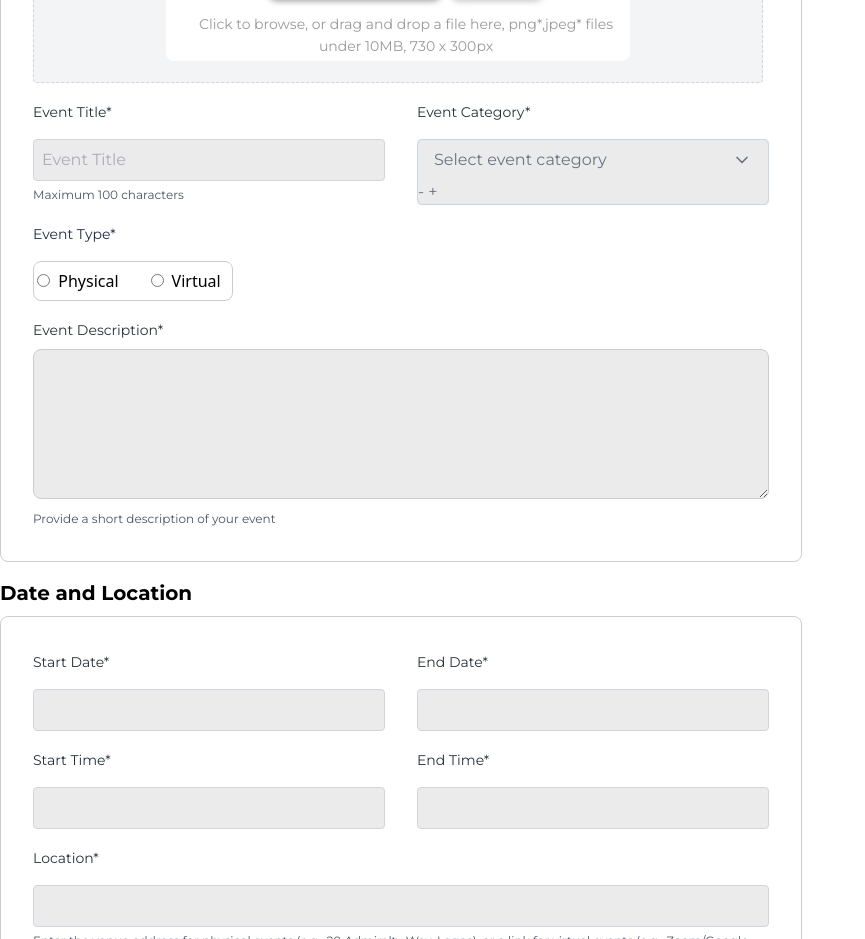
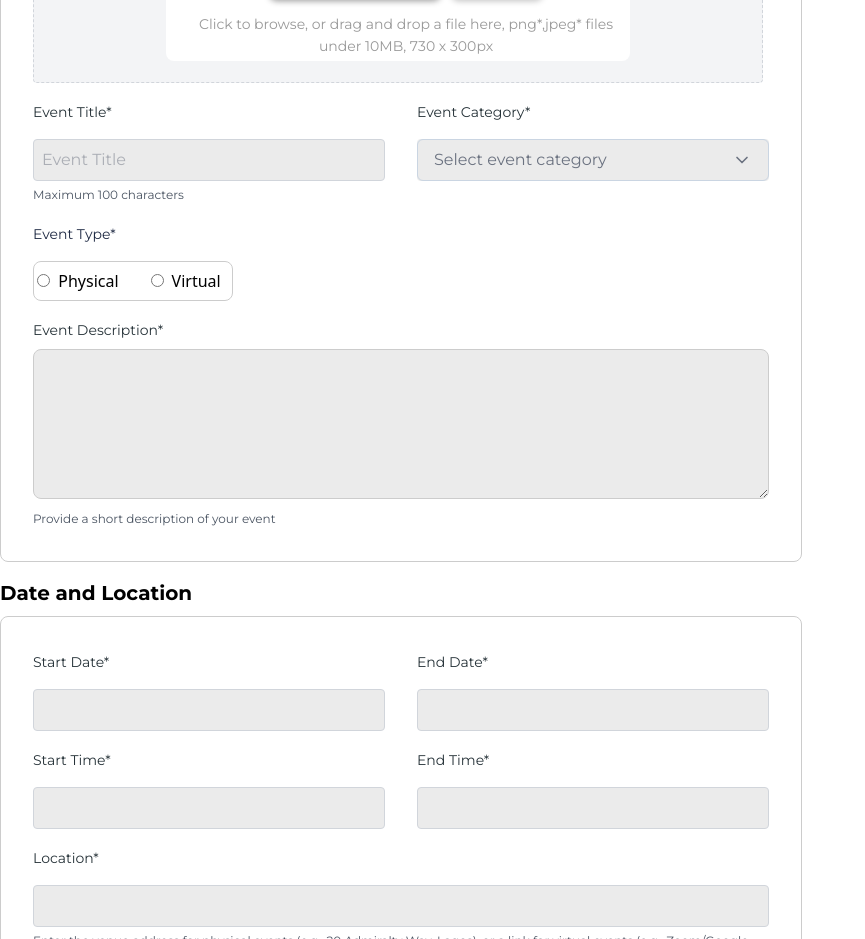
Before and after one commit to mafindijr/easy-ticketing-app, a React (Vite) app in the folder frontend/: page / in a window 1280 px wide. Shown: the part 3040-3979 px from the top of the page, without its empty margins (0-865 px from the left). Built offline with nearby package versions, Linux system fonts and the light colour scheme.

Commit message:
fix: errror state and remove unwanted text

```diff
--- a/frontend/src/components/create-event.jsx
+++ b/frontend/src/components/create-event.jsx
@@ -235,8 +235,7 @@ export default function CreateEventForm() {
                                                 <ChevronDown size={20}/>
                                             </div>
                                         </div>
--
-+
+
                                         {isOpenCategory && (
                                             <div
                                                 className="absolute z-10 w-full bg-white border border-slate-300 mt-1 rounded-md shadow-lg max-h-60 overflow-auto"
```
